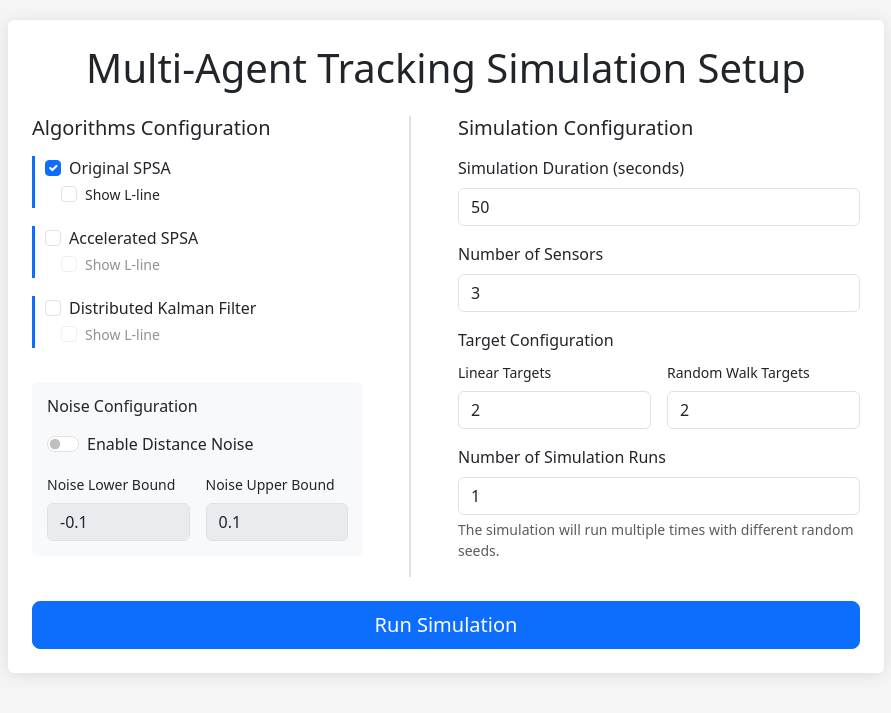
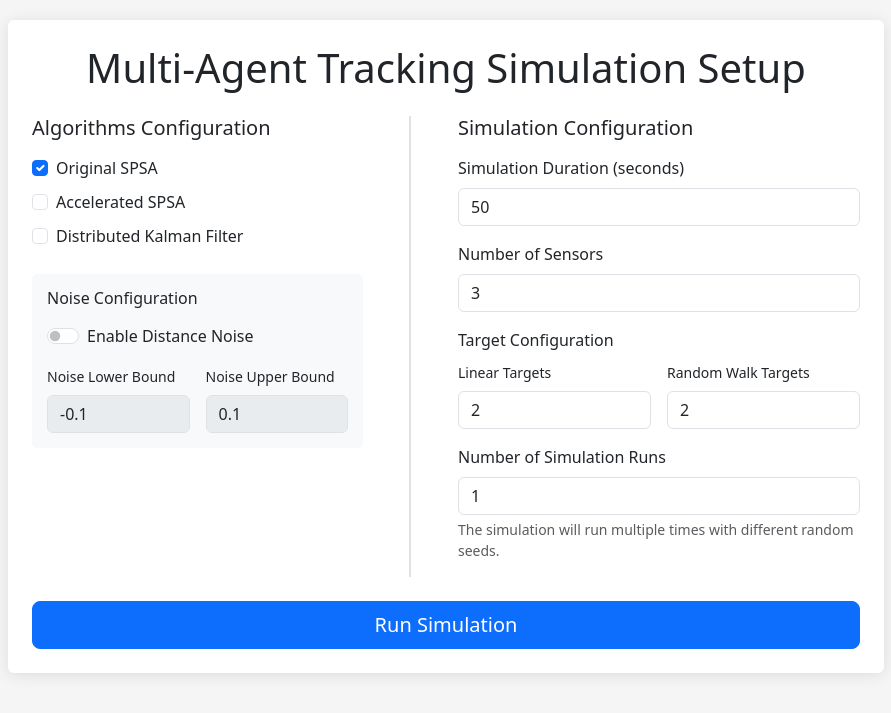
Before and after one commit to Salvatore112/MultiagentTrackingAlgorithms, a Django app: page /setup/ in a window 1280 px wide. Shown: the top 713 px of the page, without its empty margins (194-1085 px from the left). Run offline with Django 5.2, Linux system fonts and the light colour scheme.

Commit message:
feat: remove l-lines

```diff
--- a/simulations/views.py
+++ b/simulations/views.py
@@ -27,14 +27,6 @@ def setup_view(request: HttpRequest) -> HttpResponse:
         noise_low: float = float(request.POST.get("noise_low", -0.1))
         noise_high: float = float(request.POST.get("noise_high", 0.1))
 
-        lline_config: Dict[str, bool] = {}
-        if "original_spsa" in algorithms:
-            lline_config["original_spsa"] = request.POST.get("original_spsa_lline") == "on"
-        if "accelerated_spsa" in algorithms:
-            lline_config["accelerated_spsa"] = request.POST.get("accelerated_spsa_lline") == "on"
-        if "distributed_kalman" in algorithms:
-            lline_config["distributed_kalman"] = request.POST.get("distributed_kalman_lline") == "on"
-
         simulation_params = {
             "duration": duration,
             "num_sensors": num_sensors,
@@ -45,7 +37,6 @@ def setup_view(request: HttpRequest) -> HttpResponse:
             "noise_low": noise_low,
             "noise_high": noise_high,
             "num_runs": num_runs,
-            "lline_config": lline_config,
         }
 
         request.session["simulation_params"] = simulation_params
@@ -70,7 +61,6 @@ def results_view(request: HttpRequest) -> HttpResponse:
     noise_low: float = params.get("noise_low", -0.1)
     noise_high: float = params.get("noise_high", 0.1)
     num_runs: int = params.get("num_runs", 1)
-    lline_config: Dict[str, bool] = params.get("lline_config", {})
 
     noise_config: Optional[Dict[str, Any]] = None
     if noise_enabled:
@@ -164,11 +154,10 @@ def results_view(request: HttpRequest) -> HttpResponse:
             all_initial_estimates[0],
             selected_run,
             num_runs,
-            lline_config,
         )
     else:
         aggregated_plots = generate_aggregated_plots(
-            all_simulations, all_results, all_initial_estimates, num_runs, lline_config
+            all_simulations, all_results, all_initial_estimates, num_runs
         )
         if selected_run < num_runs:
             plots_data = generate_plots(
@@ -177,7 +166,6 @@ def results_view(request: HttpRequest) -> HttpResponse:
                 all_initial_estimates[selected_run],
                 selected_run,
                 num_runs,
-                lline_config,
             )
 
     context: Dict[str, Any] = {
@@ -191,7 +179,6 @@ def results_view(request: HttpRequest) -> HttpResponse:
         "num_runs": num_runs,
         "selected_run": selected_run,
         "run_range": range(num_runs),
-        "lline_config": lline_config,
     }
 
     if (selected_sensor is not None and selected_sensor != "") or (
@@ -210,7 +197,6 @@ def results_view(request: HttpRequest) -> HttpResponse:
             sensor_int,
             target_int,
             selected_run,
-            lline_config,
         )
         context["individual_plots"] = individual_plots
         context["selected_sensor"] = sensor_int
@@ -225,7 +211,6 @@ def generate_plots(
     init_coords: Dict[int, Dict[int, np.ndarray]],
     run_id: int,
     num_runs: int,
-    lline_config: Dict[str, bool],
 ) -> Dict[str, str]:
     plots: Dict[str, str] = {}
 
@@ -274,7 +259,7 @@ def generate_plots(
     line_styles = {
         "original_spsa": "-",
         "accelerated_spsa": ":",
-        "distributed_kalman": "--"
+        "distributed_kalman": "--",
     }
     for algorithm_name, algorithm_results in results.items():
         for target_id in algorithm_results[0][0].keys():
@@ -408,7 +393,7 @@ def generate_plots(
     line_styles = {
         "original_spsa": "-",
         "accelerated_spsa": ":",
-        "distributed_kalman": "--"
+        "distributed_kalman": "--",
     }
     for algorithm_name, algorithm_results in results.items():
         errors_over_time: Dict[int, List[float]] = {
@@ -468,7 +453,6 @@ def generate_aggregated_plots(
     all_results: Dict[int, Dict[str, Any]],
     all_initial_estimates: Dict[int, Dict[int, Dict[int, np.ndarray]]],
     num_runs: int,
-    lline_config: Dict[str, bool],
 ) -> Dict[str, str]:
     plots: Dict[str, str] = {}
 
@@ -547,12 +531,6 @@ def generate_aggregated_plots(
             alpha=0.2,
         )
 
-        if lline_config.get(algorithm_name, False):
-            final_mean_error = mean_errors[-1]
-            plt.axhline(y=final_mean_error, color=colors[idx], linestyle=':', alpha=0.7, linewidth=2)
-            plt.text(iterations[-1], final_mean_error * 1.05, f'L={final_mean_error:.3f}',
-                    color=colors[idx], fontsize=11, ha='right', fontweight='bold')
-
     plt.xlabel("Iteration (including initial)")
     plt.ylabel("Aggregated Error (Mean ± Std)")
     plt.title(f"Aggregated Error Convergence ({num_runs} Runs)")
@@ -576,11 +554,7 @@ def generate_individual_plots(
     sensor_id: Optional[int] = None,
     target_id: Optional[int] = None,
     run_id: int = 0,
-    lline_config: Dict[str, bool] = None,
 ) -> Dict[str, str]:
-    if lline_config is None:
-        lline_config = {}
-
     plots: Dict[str, str] = {}
 
     plt.figure(figsize=(12, 8))
@@ -630,7 +604,7 @@ def generate_individual_plots(
         line_styles = {
             "original_spsa": "-",
             "accelerated_spsa": ":",
-            "distributed_kalman": "--"
+            "distributed_kalman": "--",
         }
         for algorithm_name, algorithm_results in results.items():
             if sensor_id is not None:
@@ -807,7 +781,7 @@ def generate_individual_plots(
         line_styles = {
             "original_spsa": "-",
             "accelerated_spsa": ":",
-            "distributed_kalman": "--"
+            "distributed_kalman": "--",
         }
         for algorithm_name, algorithm_results in results.items():
             if sensor_id is not None:
@@ -904,7 +878,7 @@ def generate_individual_plots(
     line_styles = {
         "original_spsa": "-",
         "accelerated_spsa": ":",
-        "distributed_kalman": "--"
+        "distributed_kalman": "--",
     }
     for algorithm_name, algorithm_results in results.items():
         if target_id is not None:
@@ -935,12 +909,6 @@ def generate_individual_plots(
                         label=f"Sensor {sensor_id} ({algorithm_name})",
                         linewidth=2,
                     )
-
-                    if lline_config.get(algorithm_name, False):
-                        final_error = errors[-1]
-                        plt.axhline(y=final_error, color='gray', linestyle=':', alpha=0.7, linewidth=2)
-                        plt.text(len(errors)-1, final_error * 1.05, f'L={final_error:.3f}',
-                                color='gray', fontsize=10, ha='right', fontweight='bold')
             else:
                 colors_sensor: np.ndarray = plt.cm.tab10(
                     np.linspace(0, 1, len(sim.sensors))
@@ -975,12 +943,6 @@ def generate_individual_plots(
                             label=f"Sensor {sensor_idx} ({algorithm_name})",
                             linewidth=2,
                         )
-
-                        if lline_config.get(algorithm_name, False):
-                            final_error = errors[-1]
-                            plt.axhline(y=final_error, color=colors_sensor[sensor_idx], linestyle=':', alpha=0.7, linewidth=2)
-                            plt.text(len(errors)-1, final_error * 1.05, f'L={final_error:.3f}',
-                                    color=colors_sensor[sensor_idx], fontsize=10, ha='right', fontweight='bold')
         else:
             if sensor_id is not None:
                 colors_target: np.ndarray = plt.cm.tab10(
@@ -1017,12 +979,6 @@ def generate_individual_plots(
                             linewidth=2,
                         )
 
-                        if lline_config.get(algorithm_name, False):
-                            final_error = errors[-1]
-                            plt.axhline(y=final_error, color=colors_target[target_idx], linestyle=':', alpha=0.7, linewidth=2)
-                            plt.text(len(errors)-1, final_error * 1.05, f'L={final_error:.3f}',
-                                    color=colors_target[target_idx], fontsize=10, ha='right', fontweight='bold')
-
     title_suffix = ""
     if sensor_id is not None and target_id is not None:
         title_suffix = f" - Sensor {sensor_id} & Target {target_id}"
--- a/templates/simulations/results.html
+++ b/templates/simulations/results.html
@@ -58,11 +58,6 @@
                             </div>
                         </div>
                         <p><strong>Algorithms:</strong> {{ simulation_params.algorithms|join:", " }}</p>
-                        <p><strong>L-line Display:</strong>
-                            {% for algo, show in lline_config.items %}
-                                {{ algo }}: {% if show %}ON{% else %}OFF{% endif %}{% if not forloop.last %}, {% endif %}
-                            {% endfor %}
-                        </p>
                     </div>
                 </div>
 
--- a/templates/simulations/setup.html
+++ b/templates/simulations/setup.html
@@ -1,5 +1,6 @@
 <!DOCTYPE html>
 <html lang="en">
+
 <head>
     <meta charset="UTF-8">
     <meta name="viewport" content="width=device-width, initial-scale=1.0">
@@ -10,17 +11,21 @@
             background-color: #f5f5f5;
             padding: 20px 0;
         }
+
         .container {
             max-width: 900px;
         }
+
         .card {
             border: none;
             box-shadow: 0 2px 15px rgba(0, 0, 0, 0.1);
         }
+
         .divider {
             border-left: 2px solid #dee2e6;
             height: 100%;
         }
+
         @media (max-width: 768px) {
             .divider {
                 border-left: none;
@@ -29,15 +34,18 @@
                 padding-top: 20px;
             }
         }
+
         .form-label {
             font-weight: 500;
         }
+
         .noise-section {
             background-color: #f8f9fa;
             border-radius: 5px;
             padding: 15px;
             margin-top: 10px;
         }
+
         .algorithm-control {
             border-left: 3px solid #0d6efd;
             padding-left: 10px;
@@ -45,6 +53,7 @@
         }
     </style>
 </head>
+
 <body>
     <div class="container">
         <div class="card">
@@ -58,52 +67,41 @@
                         <div class="col-md-5">
                             <h5 class="mb-3">Algorithms Configuration</h5>
                             <div class="d-flex flex-column gap-2">
-                                <div class="algorithm-control">
-                                    <div class="form-check">
-                                        <input class="form-check-input algorithm-checkbox" type="checkbox" id="original_spsa" name="algorithms" value="original_spsa" checked>
-                                        <label class="form-check-label" for="original_spsa">Original SPSA</label>
-                                    </div>
-                                    <div class="form-check ms-3">
-                                        <input class="form-check-input lline-checkbox" type="checkbox" id="original_spsa_lline" name="original_spsa_lline">
-                                        <label class="form-check-label small" for="original_spsa_lline">Show L-line</label>
-                                    </div>
+                                <div class="form-check">
+                                    <input class="form-check-input algorithm-checkbox" type="checkbox"
+                                        id="original_spsa" name="algorithms" value="original_spsa" checked>
+                                    <label class="form-check-label" for="original_spsa">Original SPSA</label>
                                 </div>
-                                <div class="algorithm-control">
-                                    <div class="form-check">
-                                        <input class="form-check-input algorithm-checkbox" type="checkbox" id="accelerated_spsa" name="algorithms" value="accelerated_spsa">
-                                        <label class="form-check-label" for="accelerated_spsa">Accelerated SPSA</label>
-                                    </div>
-                                    <div class="form-check ms-3">
-                                        <input class="form-check-input lline-checkbox" type="checkbox" id="accelerated_spsa_lline" name="accelerated_spsa_lline">
-                                        <label class="form-check-label small" for="accelerated_spsa_lline">Show L-line</label>
-                                    </div>
+                                <div class="form-check">
+                                    <input class="form-check-input algorithm-checkbox" type="checkbox"
+                                        id="accelerated_spsa" name="algorithms" value="accelerated_spsa">
+                                    <label class="form-check-label" for="accelerated_spsa">Accelerated SPSA</label>
                                 </div>
-                                <div class="algorithm-control">
-                                    <div class="form-check">
-                                        <input class="form-check-input algorithm-checkbox" type="checkbox" id="distributed_kalman" name="algorithms" value="distributed_kalman">
-                                        <label class="form-check-label" for="distributed_kalman">Distributed Kalman Filter</label>
-                                    </div>
-                                    <div class="form-check ms-3">
-                                        <input class="form-check-input lline-checkbox" type="checkbox" id="distributed_kalman_lline" name="distributed_kalman_lline">
-                                        <label class="form-check-label small" for="distributed_kalman_lline">Show L-line</label>
-                                    </div>
+                                <div class="form-check">
+                                    <input class="form-check-input algorithm-checkbox" type="checkbox"
+                                        id="distributed_kalman" name="algorithms" value="distributed_kalman">
+                                    <label class="form-check-label" for="distributed_kalman">Distributed Kalman
+                                        Filter</label>
                                 </div>
                             </div>
 
                             <div class="noise-section mt-4">
                                 <h6 class="mb-3">Noise Configuration</h6>
                                 <div class="form-check form-switch mb-3">
-                                    <input class="form-check-input" type="checkbox" id="noise_enabled" name="noise_enabled">
+                                    <input class="form-check-input" type="checkbox" id="noise_enabled"
+                                        name="noise_enabled">
                                     <label class="form-check-label" for="noise_enabled">Enable Distance Noise</label>
                                 </div>
                                 <div class="row g-3">
                                     <div class="col-6">
                                         <label for="noise_low" class="form-label small">Noise Lower Bound</label>
-                                        <input type="number" class="form-control" id="noise_low" name="noise_low" value="-0.1" step="0.01" disabled>
+                                        <input type="number" class="form-control" id="noise_low" name="noise_low"
+                                            value="-0.1" step="0.01" disabled>
                                     </div>
                                     <div class="col-6">
                                         <label for="noise_high" class="form-label small">Noise Upper Bound</label>
-                                        <input type="number" class="form-control" id="noise_high" name="noise_high" value="0.1" step="0.01" disabled>
+                                        <input type="number" class="form-control" id="noise_high" name="noise_high"
+                                            value="0.1" step="0.01" disabled>
                                     </div>
                                 </div>
                             </div>
@@ -117,12 +115,14 @@
                             <h5 class="mb-3">Simulation Configuration</h5>
                             <div class="mb-3">
                                 <label for="duration" class="form-label">Simulation Duration (seconds)</label>
-                                <input type="number" class="form-control" id="duration" name="duration" value="50" min="1" required>
+                                <input type="number" class="form-control" id="duration" name="duration" value="50"
+                                    min="1" required>
                             </div>
 
                             <div class="mb-3">
                                 <label for="num_sensors" class="form-label">Number of Sensors</label>
-                                <input type="number" class="form-control" id="num_sensors" name="num_sensors" value="3" min="1" required>
+                                <input type="number" class="form-control" id="num_sensors" name="num_sensors" value="3"
+                                    min="1" required>
                             </div>
 
                             <div class="mb-3">
@@ -130,19 +130,24 @@
                                 <div class="row g-3 align-items-end">
                                     <div class="col-6">
                                         <label for="num_linear_targets" class="form-label small">Linear Targets</label>
-                                        <input type="number" class="form-control" id="num_linear_targets" name="num_linear_targets" value="2" min="0" required>
+                                        <input type="number" class="form-control" id="num_linear_targets"
+                                            name="num_linear_targets" value="2" min="0" required>
                                     </div>
                                     <div class="col-6">
-                                        <label for="num_random_targets" class="form-label small">Random Walk Targets</label>
-                                        <input type="number" class="form-control" id="num_random_targets" name="num_random_targets" value="2" min="0" required>
+                                        <label for="num_random_targets" class="form-label small">Random Walk
+                                            Targets</label>
+                                        <input type="number" class="form-control" id="num_random_targets"
+                                            name="num_random_targets" value="2" min="0" required>
                                     </div>
                                 </div>
                             </div>
 
                             <div class="mb-3">
                                 <label for="num_runs" class="form-label">Number of Simulation Runs</label>
-                                <input type="number" class="form-control" id="num_runs" name="num_runs" value="1" min="1" required>
-                                <div class="form-text">The simulation will run multiple times with different random seeds.</div>
+                                <input type="number" class="form-control" id="num_runs" name="num_runs" value="1"
+                                    min="1" required>
+                                <div class="form-text">The simulation will run multiple times with different random
+                                    seeds.</div>
                             </div>
                         </div>
                     </div>
@@ -157,7 +162,7 @@
 
     <script src="https://cdn.jsdelivr.net/npm/bootstrap@5.3.0-alpha1/dist/js/bootstrap.bundle.min.js"></script>
     <script>
-        document.addEventListener('DOMContentLoaded', function() {
+        document.addEventListener('DOMContentLoaded', function () {
             const noiseToggle = document.getElementById('noise_enabled');
             const noiseLow = document.getElementById('noise_low');
             const noiseHigh = document.getElementById('noise_high');
@@ -168,29 +173,10 @@
                 noiseHigh.disabled = !enabled;
             }
 
-            function toggleLLineCheckboxes() {
-                const algorithmCheckboxes = document.querySelectorAll('.algorithm-checkbox');
-                algorithmCheckboxes.forEach(checkbox => {
-                    const llineCheckbox = document.getElementById(`${checkbox.id}_lline`);
-                    if (llineCheckbox) {
-                        llineCheckbox.disabled = !checkbox.checked;
-                        if (!checkbox.checked) {
-                            llineCheckbox.checked = false;
-                        }
-                    }
-                });
-            }
-
             noiseToggle.addEventListener('change', updateNoiseFields);
-
-            const algorithmCheckboxes = document.querySelectorAll('.algorithm-checkbox');
-            algorithmCheckboxes.forEach(checkbox => {
-                checkbox.addEventListener('change', toggleLLineCheckboxes);
-            });
-
             updateNoiseFields();
-            toggleLLineCheckboxes();
         });
     </script>
 </body>
+
 </html>
```
